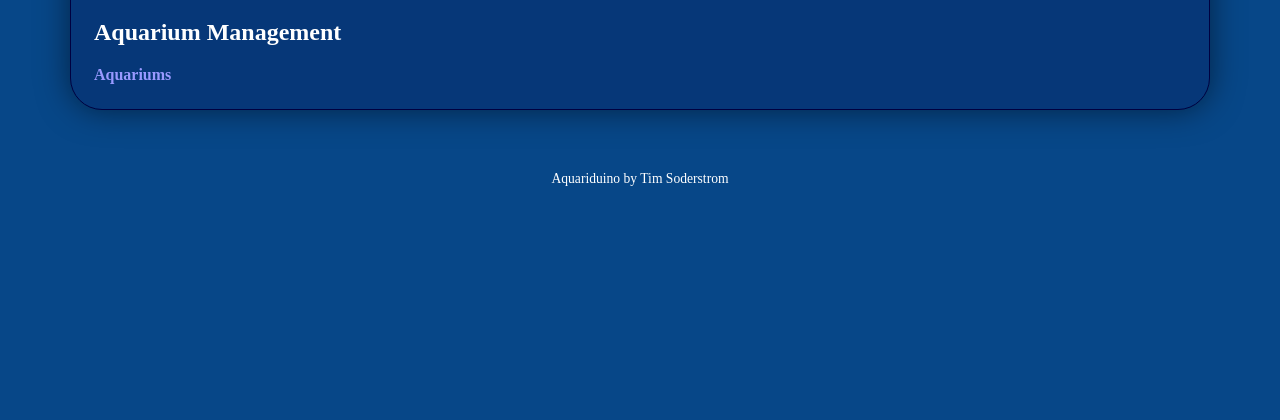
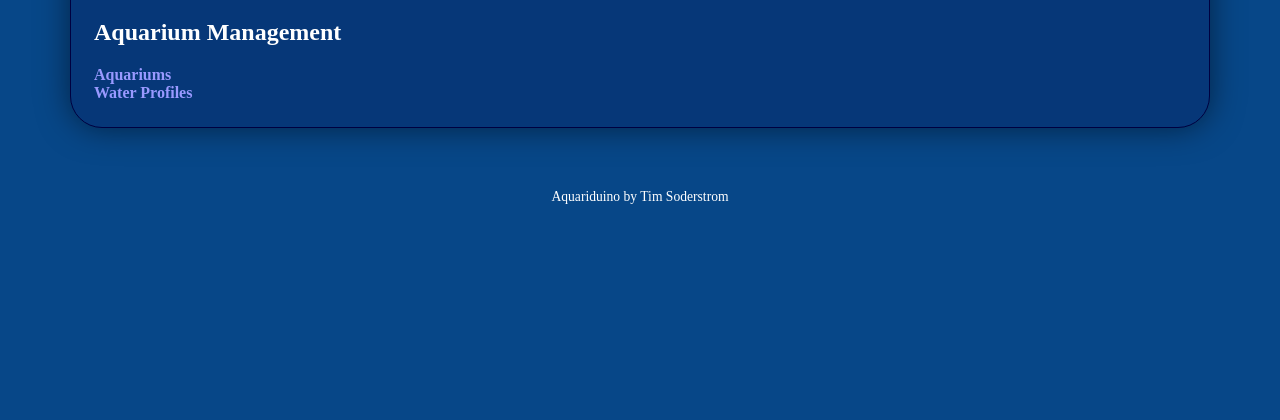
Before and after one commit to m00dawg/Aquaricle, a Django app: page / in a window 1280 px wide. Shown: the part 174-594 px from the top of the page. Run offline with Django 3.2, Linux system fonts and the light colour scheme; parts of the project's set-up code (start-up, migrations or seed data) failed here and were passed over.

Commit message:
Updaed readme and index page

```diff
--- a/templates/index.html
+++ b/templates/index.html
@@ -3,5 +3,6 @@
 <h2>Aquarium Management</h2>
 
 <a href="aquariums/">Aquariums</a><br />
+<a href="waterprofiles/">Water Profiles</a><br />
 
 {% include "footer.html" %}
```
Also changed, not shown: README.md.
